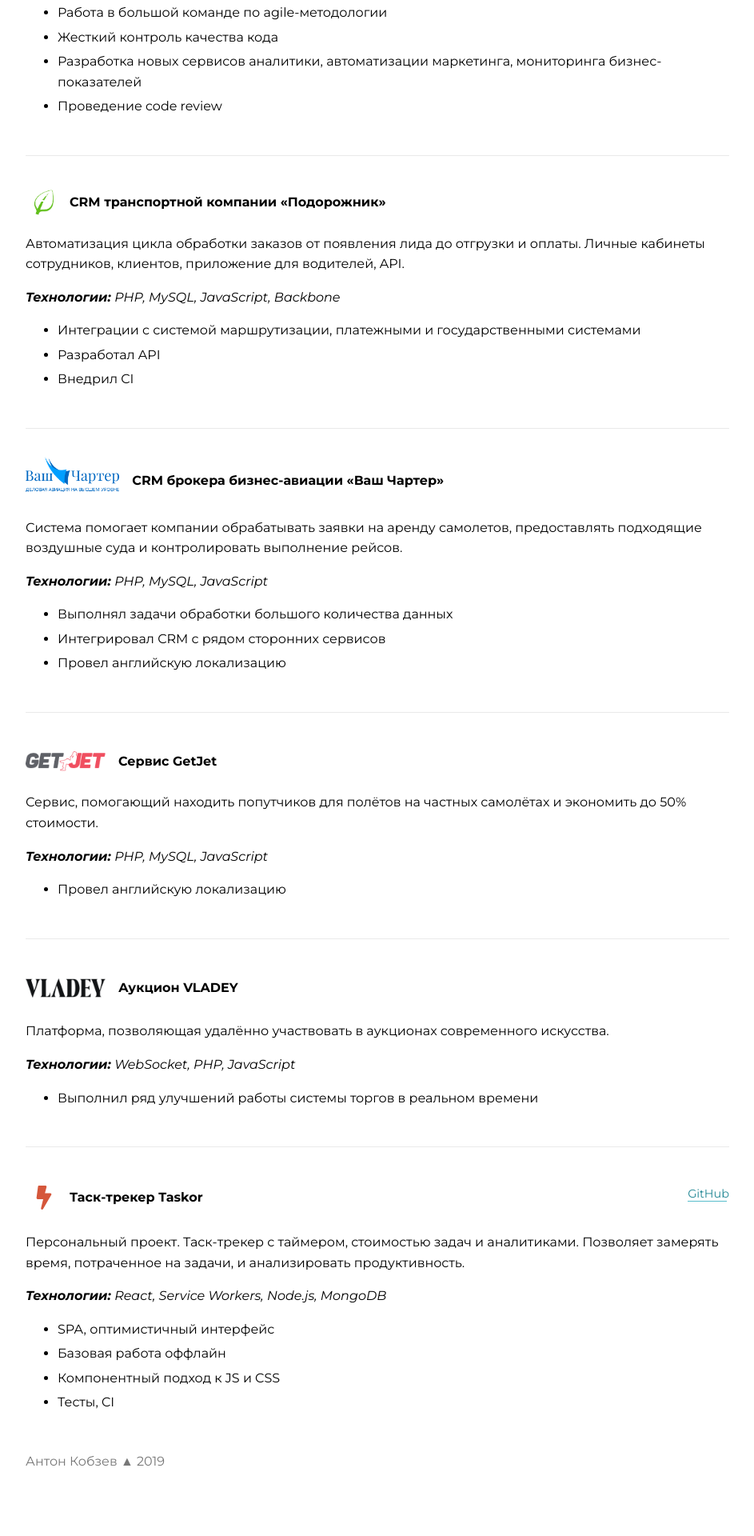
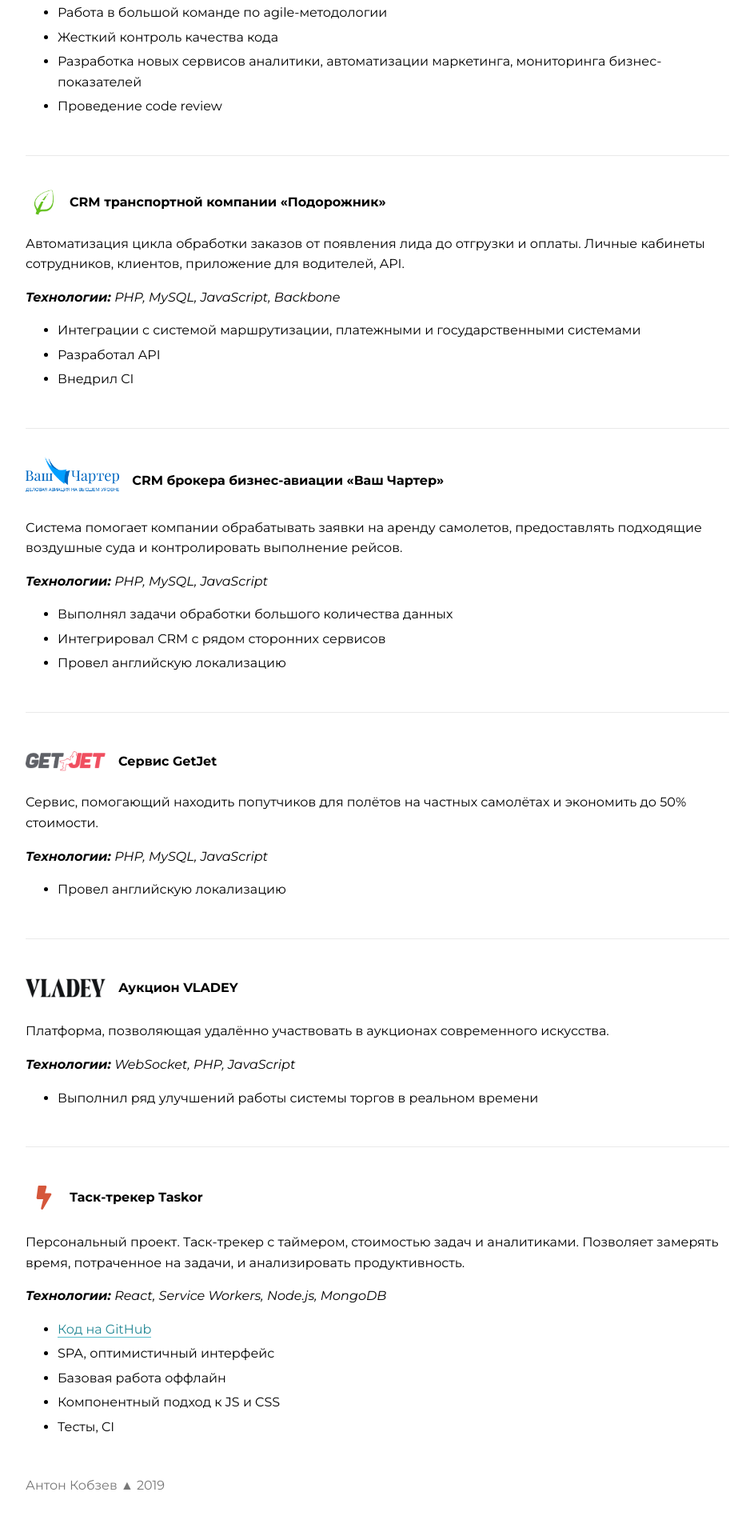
Before and after one commit to kzon/akobzev.com, a Jekyll site: the page built from index.md, in a window 1280 px wide. Shown: the part 1074-2994 px from the top of the page at 80% size, without its empty margins (168-1111 px from the left). Built offline with Jekyll 4.4.1, drawn with Linux system fonts in a browser that asks for light colours; a style sheet for code colours, icons or effects is not loaded; before the commit the page ends 2963 px from its top, so only the background shows below that.

Commit message:
Remove project links

```diff
--- a/_includes/resume/resume.html
+++ b/_includes/resume/resume.html
@@ -119,9 +119,6 @@
                     <img src="/assets/img/taskor.svg" class="resume__project-icon">
                     <div class="resume__project-title">Таск-трекер Taskor</div>
                 </div>
-                <div class="resume__project-links-wrap">
-                    <a class="link resume__project-link" href="https://github.com/anton-kobzev/taskor" target="_blank">GitHub <div data-icon="ei-sc-github" data-size="s"></div></a>
-                </div>
             </div>
             <div class="resume__project-description">
                 Персональный проект. Таск-трекер с&nbsp;таймером, стоимостью задач и&nbsp;аналитиками. Позволяет замерять время, потраченное на&nbsp;задачи, и&nbsp;анализировать продуктивность.
@@ -129,6 +126,7 @@
             <div class="resume__project-stack"><b>Технологии: </b>React, Service Workers, Node.js, MongoDB</div>
             <div class="resume__project-details">
                 <ul>
+                    <li><a class="link" href="https://github.com/anton-kobzev/taskor" target="_blank">Код на GitHub</a></li>
                     <li>SPA, оптимистичный интерфейс</li>
                     <li>Базовая работа оффлайн</li>
                     <li>Компонентный подход к&nbsp;JS и&nbsp;CSS</li>
--- a/_sass/_resume.scss
+++ b/_sass/_resume.scss
@@ -157,10 +157,6 @@
         }
     }
 
-    &__project-links-wrap {
-        margin-top: -10px;
-    }
-
     &__project-description {
         margin-bottom: 1em;
     }
@@ -183,9 +179,5 @@
             flex-direction: column;
             align-items: flex-start;
         }
-
-        &__project-links-wrap {
-            margin-top: 10px;
-        }
     }
 }
```
